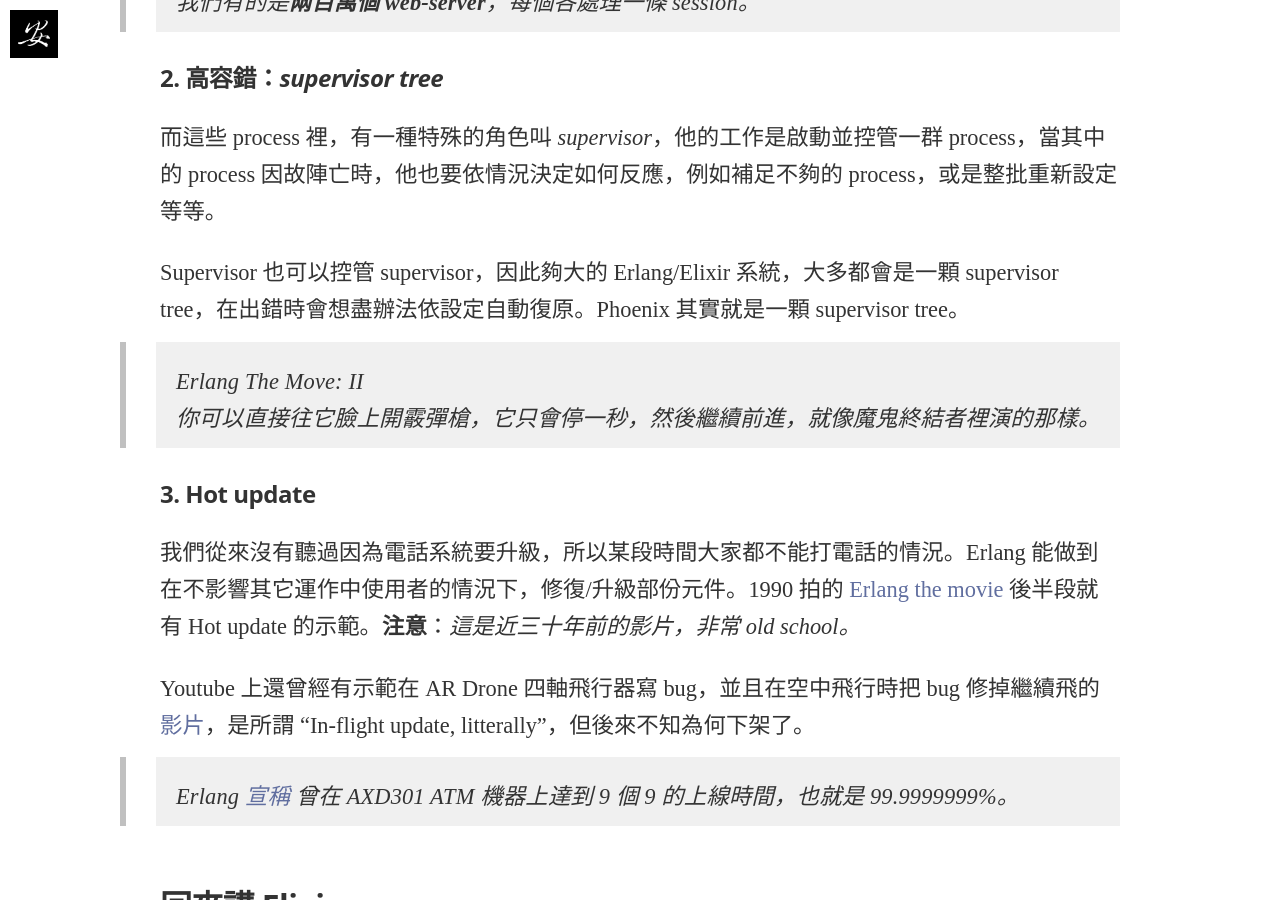
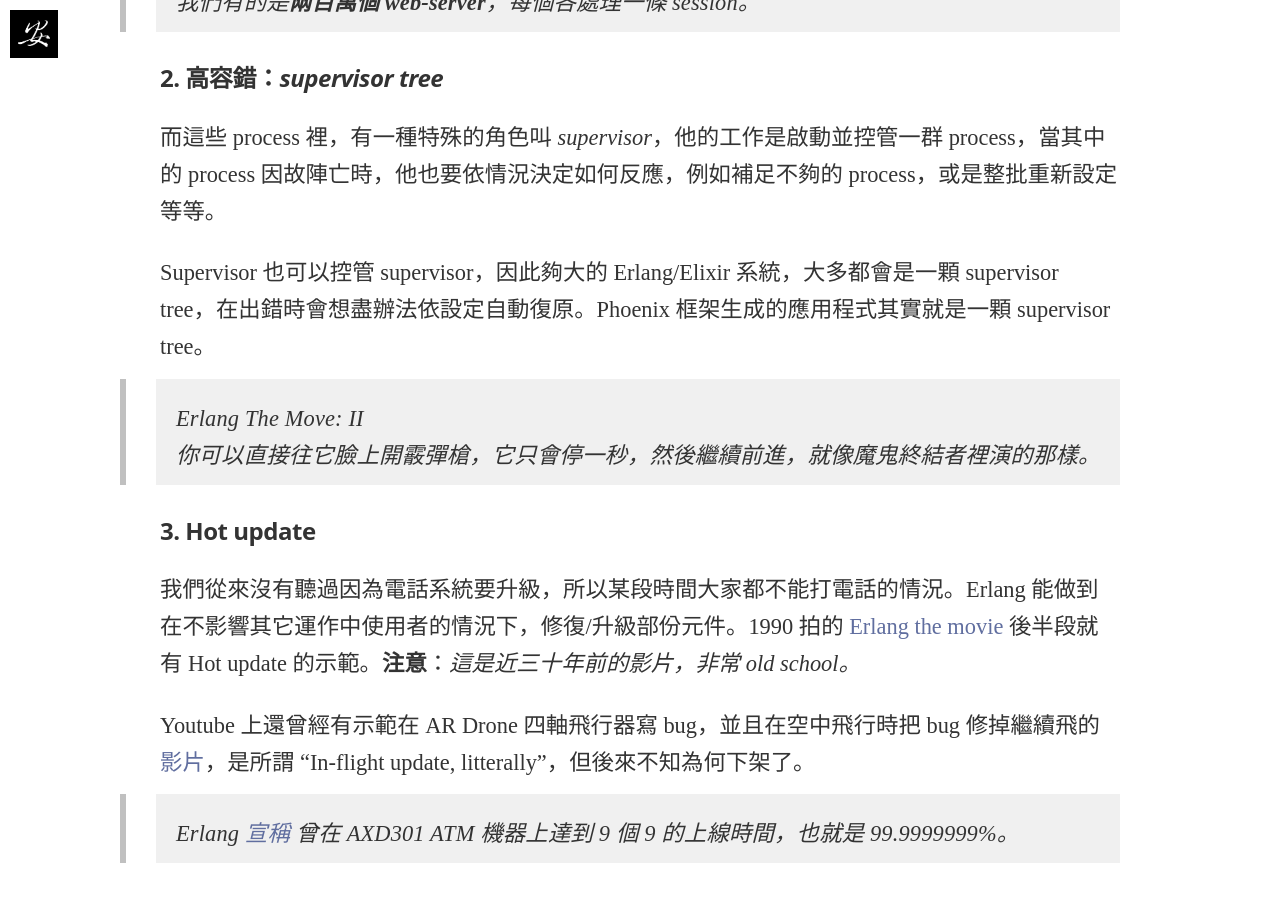
Before and after one commit to taiansu/blog, a Jekyll site: the page built from _posts/2017-01-07-abut-elixir.md, in a window 1280 px wide and 900 px high, scrolled down 1753 px. Built offline with Jekyll 4.4.1, drawn with Linux system fonts in a browser that asks for light colours; nearby versions of some CDN libraries; some web fonts are replaced; comment, search, counter and statistics services are not loaded; some of the changed text lies outside the part shown.

Commit message:
Fix post

```diff
--- a/_posts/2017-01-07-abut-elixir.md
+++ b/_posts/2017-01-07-abut-elixir.md
@@ -28,7 +28,7 @@ Chris McCord 在 2016 Erlang Factory 演講，說一台 phoenix web server 可
 而這些 process 裡，有一種特殊的角色叫 _supervisor_，他的工作是啟動並控管一群 process，當其中的 process 因故陣亡時，他也要依情況決定如何反應，例如補足不夠的 process，或是整批重新設定等等。
 
 Supervisor 也可以控管 supervisor，因此夠大的 Erlang/Elixir 系統，大多都會是一顆 supervisor
-tree，在出錯時會想盡辦法依設定自動復原。Phoenix 其實就是一顆 supervisor tree。
+tree，在出錯時會想盡辦法依設定自動復原。Phoenix 框架生成的應用程式其實就是一顆 supervisor tree。
 
 > Erlang The Move: II
 > 你可以直接往它臉上開霰彈槍，它只會停一秒，然後繼續前進，就像魔鬼終結者裡演的那樣。
```
Also changed, not shown: other parts of _posts/2017-01-07-abut-elixir.md (+1 -1 lines).
